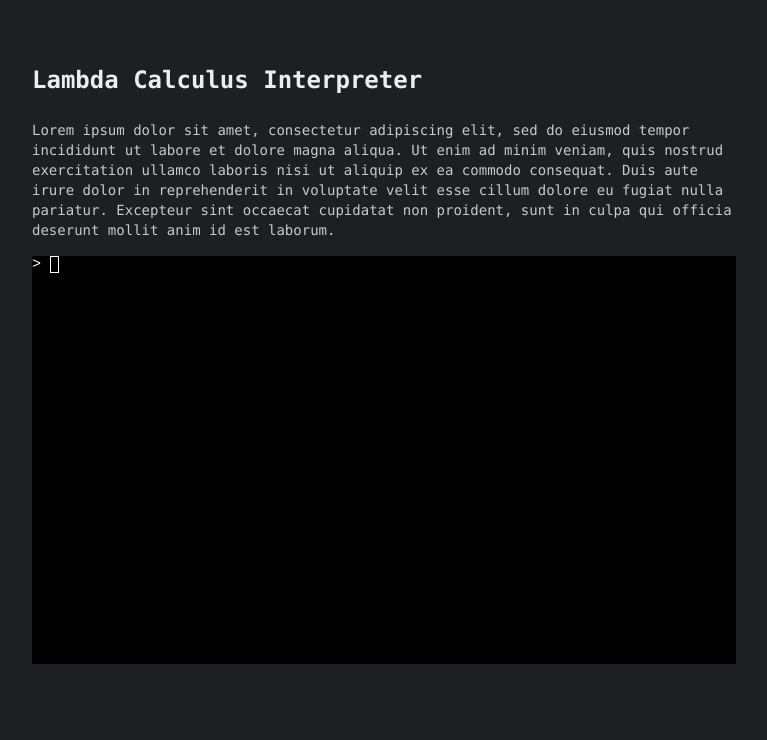
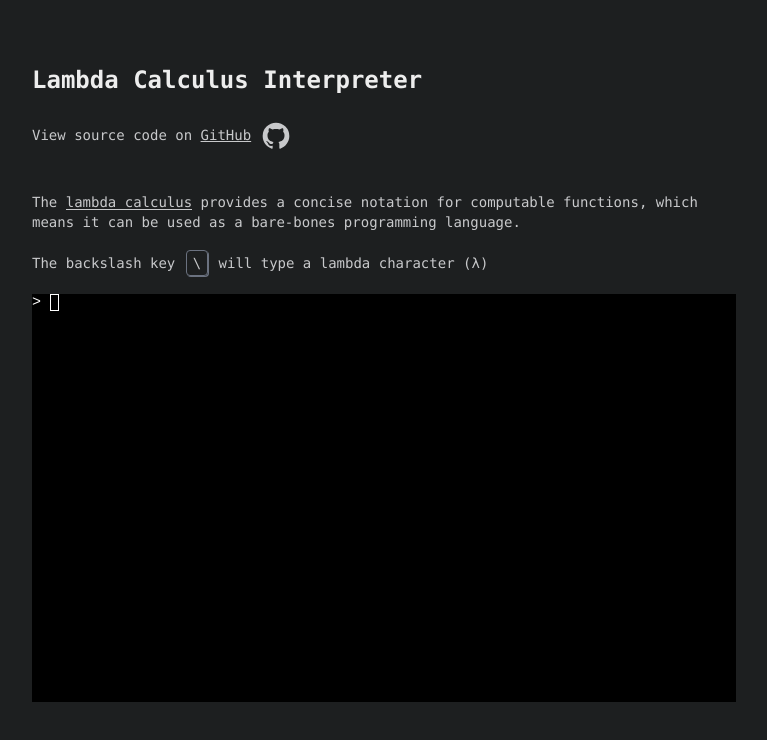
Before and after one commit to nealmm/lambda-calculus-interpreter, a website built with Vite: page index.html in a window 1280 px wide. Shown: the whole page, without its empty margins (256-1023 px from the left). Built offline with nearby package versions, Linux system fonts and the light colour scheme; what typescript-parsec, xterm-addon-fit would draw is missing.

Commit message:
Edit blurb

```diff
--- a/index.html
+++ b/index.html
@@ -7,13 +7,29 @@
   </head>
   <body>
     <h1 class="title mb-6">Lambda Calculus Interpreter</h1>
-    <p class="mb-4">
-      Lorem ipsum dolor sit amet, consectetur adipiscing elit, sed do eiusmod tempor incididunt
-      ut labore et dolore magna aliqua. Ut enim ad minim veniam, quis nostrud exercitation ullamco
-      laboris nisi ut aliquip ex ea commodo consequat. Duis aute irure dolor in reprehenderit in
-      voluptate velit esse cillum dolore eu fugiat nulla pariatur. Excepteur sint occaecat cupidatat
-      non proident, sunt in culpa qui officia deserunt mollit anim id est laborum.
-    </p>
+    <p class="mb-10 text-textColor">
+      View source code on
+      <a href="https://github.com/nealmm/web-gba-emu" class="hover:text-link">
+          <span class="underline">GitHub</span>
+          <svg class="inline-block" xmlns="http://www.w3.org/2000/svg" width="32" height="32" viewBox="0 0 24 24">
+              <path fill="currentColor"
+                       d="M12 2A10 10 0 0 0 2 12c0 4.42 2.87 8.17 6.84
+                          9.5c.5.08.66-.23.66-.5v-1.69c-2.77.6-3.36-1.34-3.36-1.34c-.46-1.16-1.11-1.47-1.11-1.47c-.91-.62.07-.6.07-.6c1
+                          .07 1.53 1.03 1.53 1.03c.87 1.52 2.34 1.07 2.91.83c.09-.65.35-1.09.63-1.34c-2.22-.25-4.55-1.11-4.55-4.92c0-1.11.38-2
+                          1.03-2.71c-.1-.25-.45-1.29.1-2.64c0 0 .84-.27 2.75 1.02c.79-.22 1.65-.33 2.5-.33c.85 0 1.71.11 2.5.33c1.91-1.29 2.75-1.02
+                          2.75-1.02c.55 1.35.2 2.39.1 2.64c.65.71 1.03 1.6 1.03 2.71c0 3.82-2.34 4.66-4.57 4.91c.36.31.69.92.69 1.85V21c0
+                          .27.16.59.67.5C19.14 20.16 22 16.42 22 12A10 10 0 0 0 12 2Z"/>
+          </svg>
+      </a>
+  </p>
+  <p class="mb-4">
+    The <a href="https://en.wikipedia.org/wiki/Lambda_calculus" class="cactus-link">lambda calculus</a>
+    provides a concise notation for computable functions, which means it can be used as a bare-bones
+    programming language.
+  </p>
+  <p class="mb-4">
+    The backslash key <kbd>\</kbd> will type a lambda character (λ)
+  </p>
     <div id="xterm-container"></div>
     <script type="module" src="/src/main.ts"></script>
   </body>
--- a/src/style.css
+++ b/src/style.css
@@ -33,4 +33,9 @@
 	html body {
 		@apply mx-auto flex min-h-screen max-w-3xl flex-col bg-bgColor px-8 pt-16 font-mono text-sm font-normal text-textColor antialiased;
 	}
+
+	kbd {
+		@apply inline-block border border-solid rounded border-gray-500 py-0.5 px-1.5 m-0.5;
+		box-shadow: #6b7280 1px 1px;
+	}
 }
```
